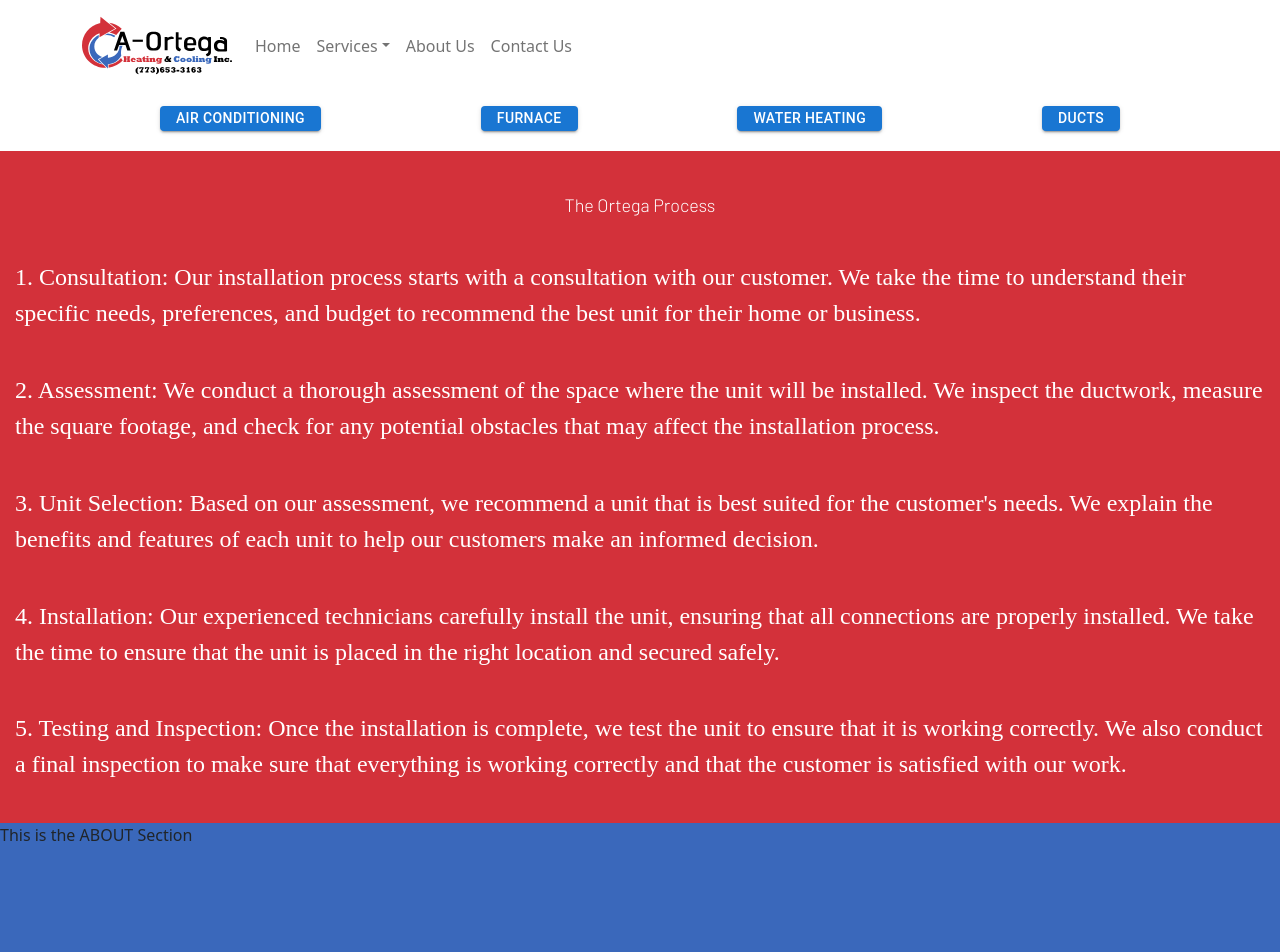
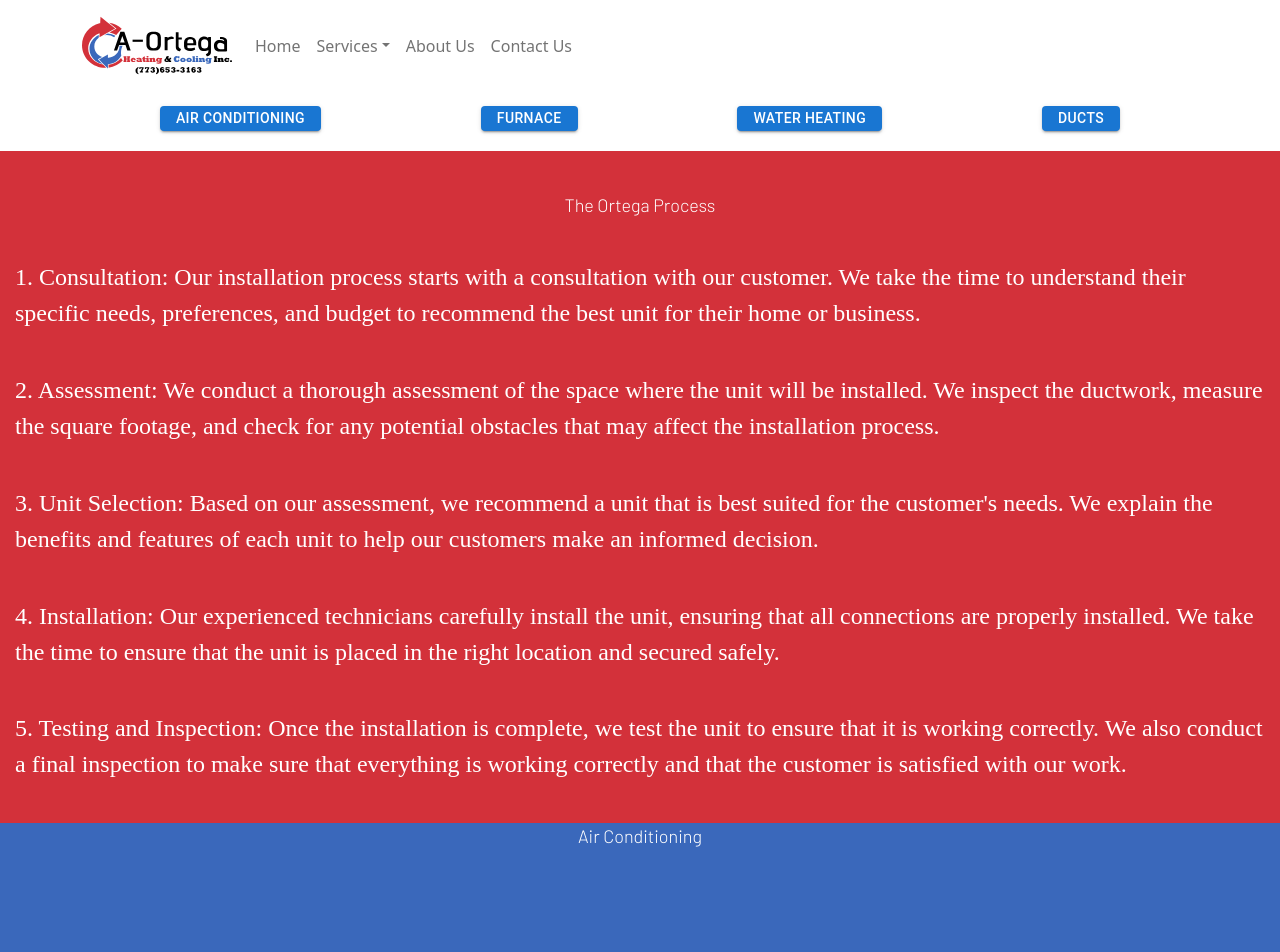
Before and after one commit to FatimaOrtega/ortega, a React (Create React App) app: page /installation in a window 1280 px wide. Shown: the top 952 px of the page. Built offline with nearby package versions, Linux system fonts and the light colour scheme.

Commit message:
Organized folders

```diff
--- a/src/App.css
+++ b/src/App.css
@@ -83,16 +83,6 @@
 
 }
 
-.acSection{
-  height: 100vh;
-  background-color: #3A68BB;
-}
-
-.furnaceSection{
-  height: 100vh;
-  background-color: #D3313A;
-}
-
 .page-container{
   display: flex;
   flex-direction: column;
--- a/src/components/pages/Maintenance.js
+++ b/src/components/pages/Maintenance.js
@@ -1,6 +1,6 @@
 import React from 'react';
-import AC from '../sections/InstallationPage/acinstall';
-import FURNACE from '../sections/InstallationPage/furnaceinstall';
+import AC from '../sections/InstallationPage/acInstall/acinstall';
+import FURNACE from '../sections/InstallationPage/furnaceInstall/furnaceinstall';
 import { HashLink as Link } from "react-router-hash-link";
 
 export const Maintenance = () => {
--- /dev/null
+++ b/src/components/sections/InstallationPage/acInstall/acinstall.css
@@ -0,0 +1,17 @@
+.acSection{
+    height: 100vh;
+    background-color: #3A68BB;
+  }
+
+  .acinstallInfo{
+    display: flex;
+    flex-direction: column;
+    justify-content: space-evenly;
+    align-items: center;
+    color: white;
+  }
+
+  .titleInstall{
+
+    font-size: large;
+  }
--- a/src/components/sections/InstallationPage/acinstall.js
+++ b/src/components/sections/InstallationPage/acInstall/acinstall.js
@@ -1,11 +1,14 @@
 import React from 'react'
+import "./acinstall.css";
 
 const  ac = () =>{
   return (
       <section id="acinstall">
           <div className='acSection'>
-          This is the ABOUT Section
+              <div className='acinstallInfo'>
+          <span className="font-link titleInstall">Air Conditioning</span>
           </div>
+              </div>
       </section>
 
           );
--- /dev/null
+++ b/src/components/sections/InstallationPage/ductInstall/ductinstall.css
@@ -0,0 +1,4 @@
+.ductSection{
+    height: 100vh;
+    background-color: #D3313A;
+  }
--- a/src/components/sections/InstallationPage/ductinstall.js
+++ b/src/components/sections/InstallationPage/ductInstall/ductinstall.js
@@ -1,9 +1,10 @@
 import React from 'react'
+import "./ductinstall.css";
 
 const  duct = () =>{
   return (
       <section id="ductinstall">
-          <div className='furnaceSection'>
+          <div className='ductSection'>
           This is the duct Section
           </div>
       </section>
--- /dev/null
+++ b/src/components/sections/InstallationPage/furnaceInstall/furnaceinstall.css
@@ -0,0 +1,4 @@
+.furnaceSection {
+    height: 100vh;
+    background-color: #D3313A;
+}
--- a/src/components/sections/InstallationPage/furnaceinstall.js
+++ b/src/components/sections/InstallationPage/furnaceInstall/furnaceinstall.js
@@ -1,4 +1,5 @@
 import React from 'react'
+import "./furnaceinstall.css";
 
 const  furnace = () =>{
   return (
--- /dev/null
+++ b/src/components/sections/InstallationPage/waterheatInstall/waterheatinstall.css
@@ -0,0 +1,4 @@
+.waterheatSection{
+    height: 100vh;
+    background-color: #3A68BB;
+  }
--- a/src/components/sections/InstallationPage/waterheatinstall.js
+++ b/src/components/sections/InstallationPage/waterheatInstall/waterheatinstall.js
@@ -1,9 +1,10 @@
 import React from 'react'
+import "./waterheatinstall.css";
 
 const  waterheat = () =>{
   return (
       <section id="waterheatinstall">
-          <div className='acSection'>
+          <div className='waterheatSection'>
           This is the water heating Section
           </div>
       </section>
```
Also changed, not shown: src/components/pages/InstallationPage/Installation.js (+4 -4 lines).
